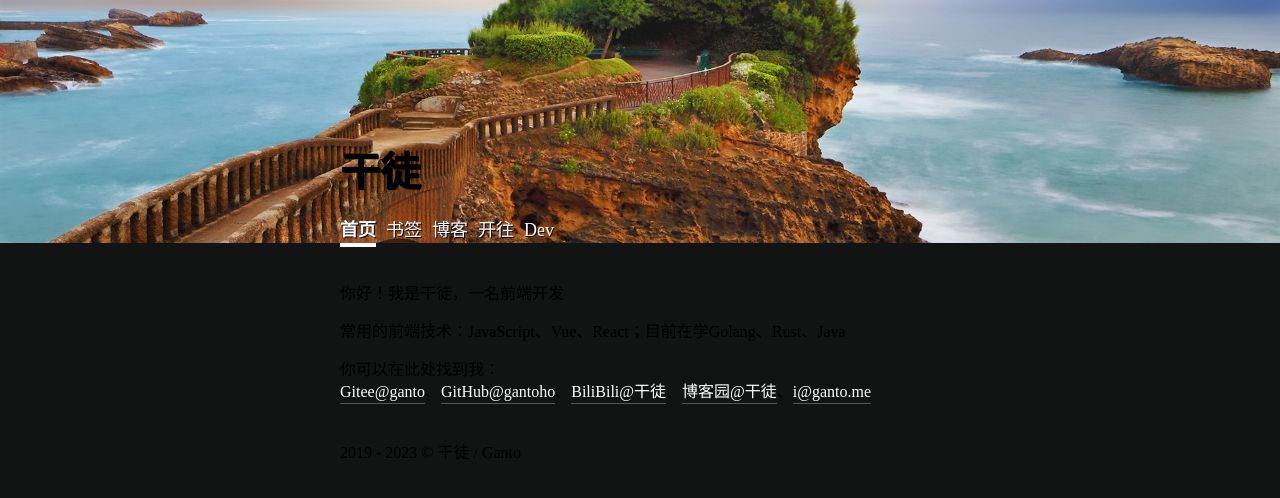
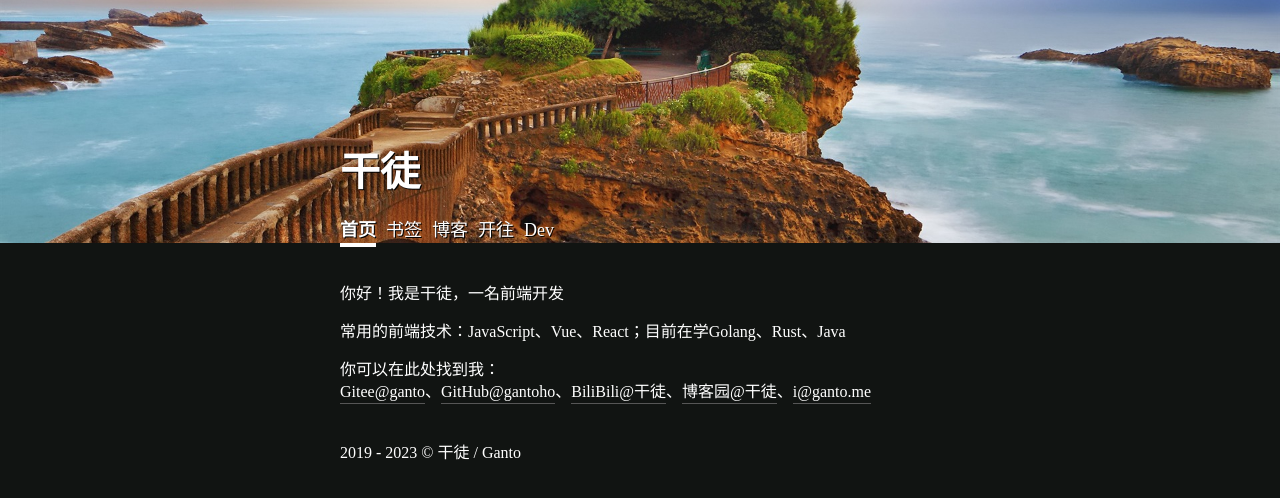
Before and after one commit to gantoho/Ganto, a React (Vite) app: page /#/home in a window 1280 px wide. Shown: the top 498 px of the page. Built offline with nearby package versions, Linux system fonts and the light colour scheme; no server answers; a web font is replaced by a local one.

Commit message:
fix: fix font color

```diff
--- a/src/components/common/Footer/Footer.scss
+++ b/src/components/common/Footer/Footer.scss
@@ -3,6 +3,7 @@
   display: flex;
   justify-content: center;
   padding: 40px 20px;
+  color: #fff;
 
   .container {
     width: 100%;
--- a/src/components/common/Header/Header.scss
+++ b/src/components/common/Header/Header.scss
@@ -7,6 +7,7 @@ $headerFontColor: #1e90ff;
   padding: 150px 20px 0;
   position: relative;
   margin-bottom: 40px;
+  color: #fff;
 
   .container {
     width: 100%;
--- a/src/components/common/Section/Section.scss
+++ b/src/components/common/Section/Section.scss
@@ -3,6 +3,7 @@
   display: flex;
   justify-content: center;
   padding: 0 20px;
+  color: #fff;
 
   .container {
     width: 100%;
```
